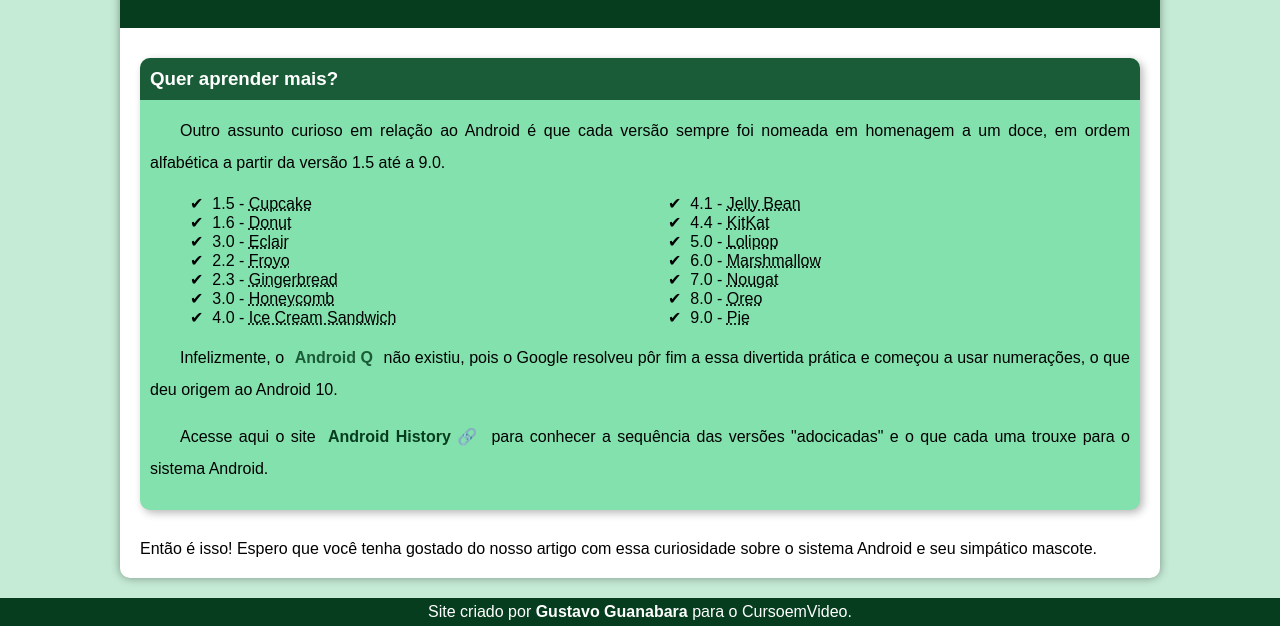
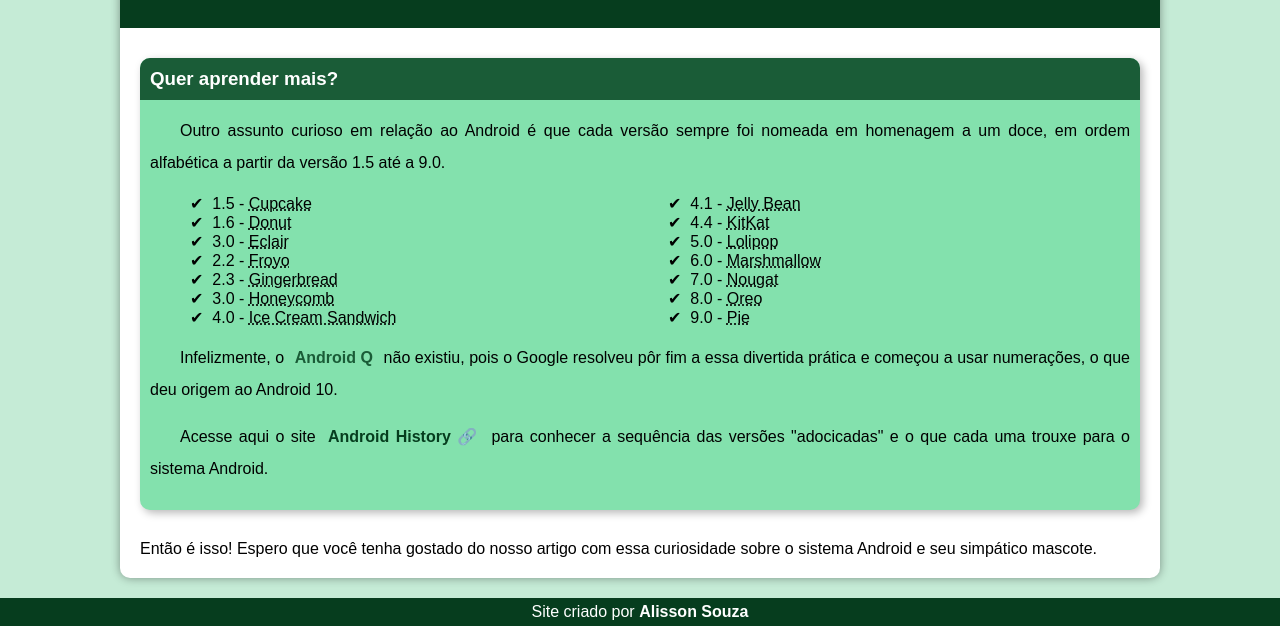
Before and after one commit to alissoncoder/Html-csss, a plain HTML site: page exercicios/desafio010/index.html in a window 1280 px wide. Shown: the part 2397-3023 px from the top of the page. Drawn offline with Linux system fonts and the light colour scheme.

Commit message:
atualizei

```diff
--- a/exercicios/desafio010/index.html
+++ b/exercicios/desafio010/index.html
@@ -124,7 +124,7 @@
     </main>
 
     <footer>
-        <p>Site criado por <a href="#" target="_blank">Gustavo Guanabara</a> para o CursoemVideo.</p>
+        <p>Site criado por <a href="#" target="_blank">Alisson Souza</a></p>
     </footer>
 </body>
 </html>
```
